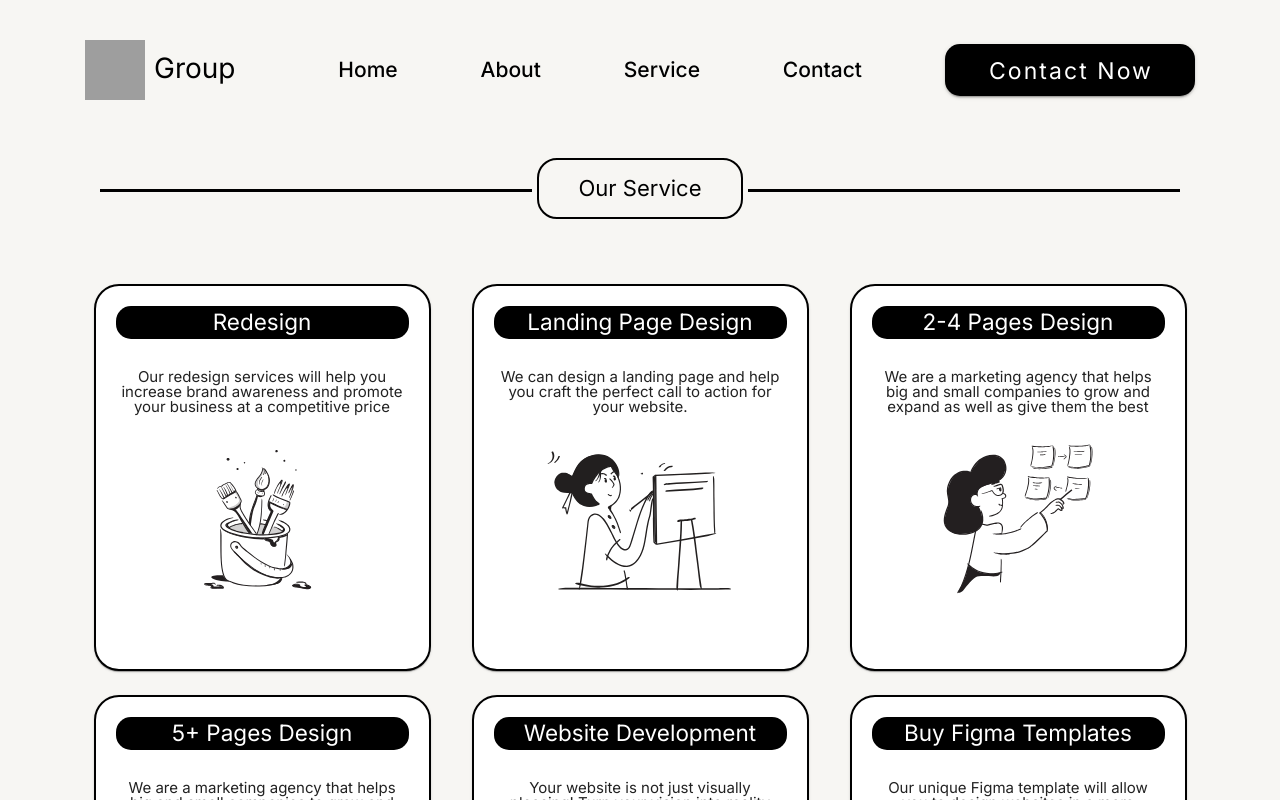
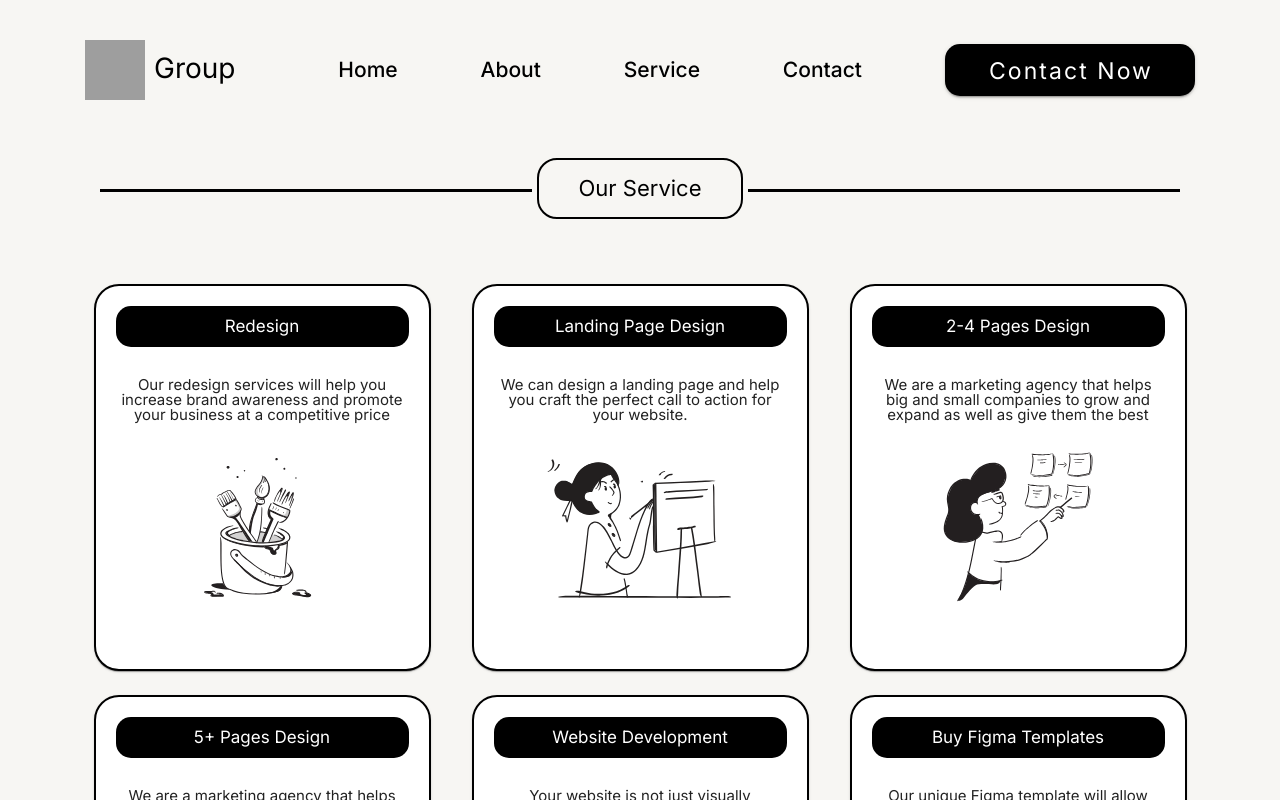
Before and after one commit to 6yr9k/MarkKnd, a Vue app: page /services in a window 1280 px wide. Shown: the top 800 px of the page. Built offline with nearby package versions, Linux system fonts and the light colour scheme; grey boxes are pictures that could not be loaded; what v-wave would draw is missing.

Commit message:
fix: change text size

```diff
--- a/src/components/servicePage/ServiceListItem/ServiceListItem.vue
+++ b/src/components/servicePage/ServiceListItem/ServiceListItem.vue
@@ -2,7 +2,7 @@
   <v-item v-slot="{ isSelected, toggle }">
     <v-card class="card" width="337" height="387" @click="toggle" :to="{ name: 'service details', params: { id } }">
       <div class="card__title">
-        <h2>{{ title }}</h2>
+        <span>{{ title }}</span>
       </div>
       <div class="card__text">
         <h4>{{ shortDescription }}</h4>
@@ -32,7 +32,8 @@ defineProps<Services>();
 
   &__title {
     width: 100%;
-    padding: 5px 0;
+    font-size: 17px;
+    padding: 12px 10px;
     text-align: center;
     color: #ffffff;
     background-color: #000000;
```
